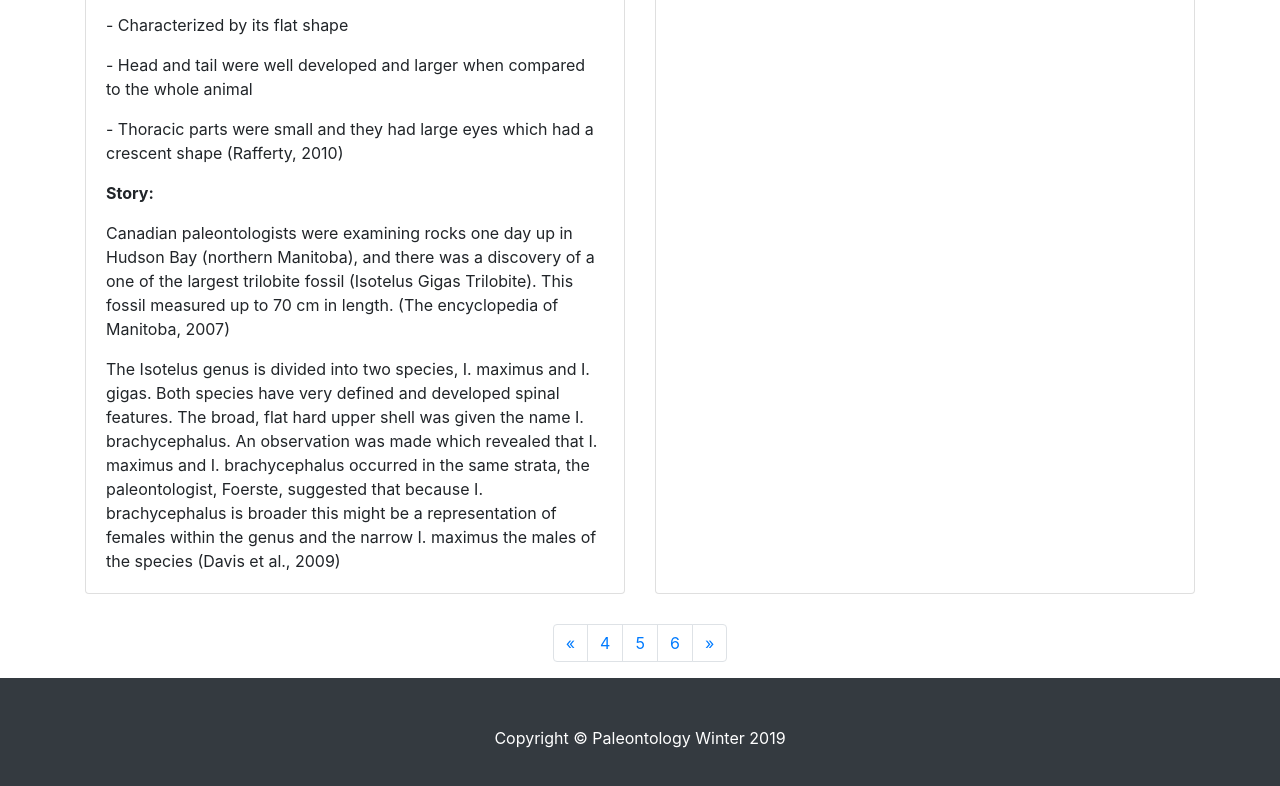
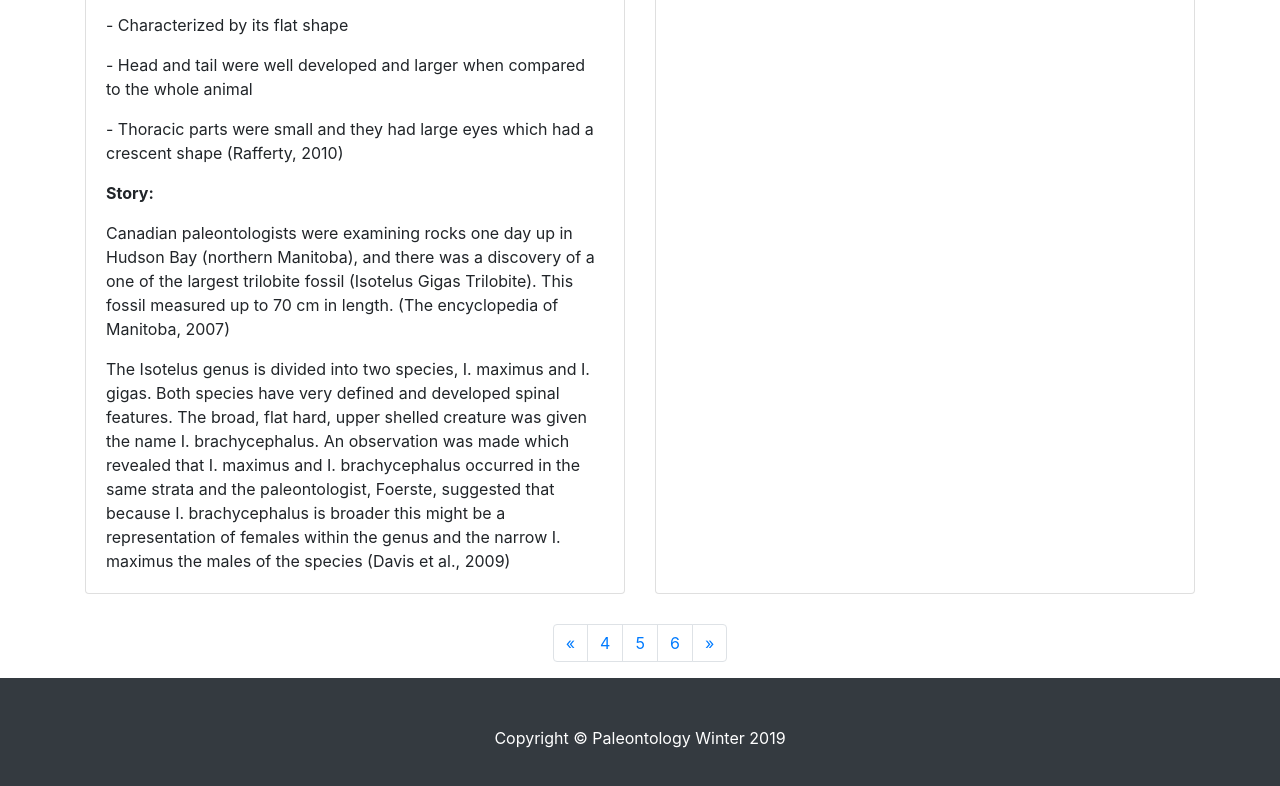
Before and after one commit to leetakhotsamit/edit, a website: page Period6.html in a window 1280 px wide. Shown: the part 804-1590 px from the top of the page. Drawn offline with Linux system fonts and the light colour scheme.

Commit message:
Update Period6.html

```diff
--- a/Period6.html
+++ b/Period6.html
@@ -90,7 +90,7 @@
                 <p class="card-text"><b>Story:</b></p>
             <p class="card-text">Canadian paleontologists were examining rocks one day up in Hudson Bay (northern Manitoba), and there was a discovery of a one of the largest trilobite fossil (Isotelus Gigas Trilobite). This fossil measured up to 70  cm in length.
                 (The encyclopedia of Manitoba, 2007)</p>
-            <p class="card-text">The Isotelus genus is divided into two species, I. maximus and I. gigas. Both species have very defined and developed spinal features. The broad, flat hard upper shell was given the name I. brachycephalus. An observation was made which revealed that I. maximus and I. brachycephalus occurred in the same strata, the paleontologist, Foerste, suggested that because I. brachycephalus is broader this might be a representation of females within the genus and the narrow I. maximus the males of the species (Davis et al., 2009)</p>
+            <p class="card-text">The Isotelus genus is divided into two species, I. maximus and I. gigas. Both species have very defined and developed spinal features. The broad, flat hard, upper shelled creature was given the name I. brachycephalus. An observation was made which revealed that I. maximus and I. brachycephalus occurred in the same strata and the paleontologist, Foerste, suggested that because I. brachycephalus is broader this might be a representation of females within the genus and the narrow I. maximus the males of the species (Davis et al., 2009)</p>
 
           </div>
         </div>
```
